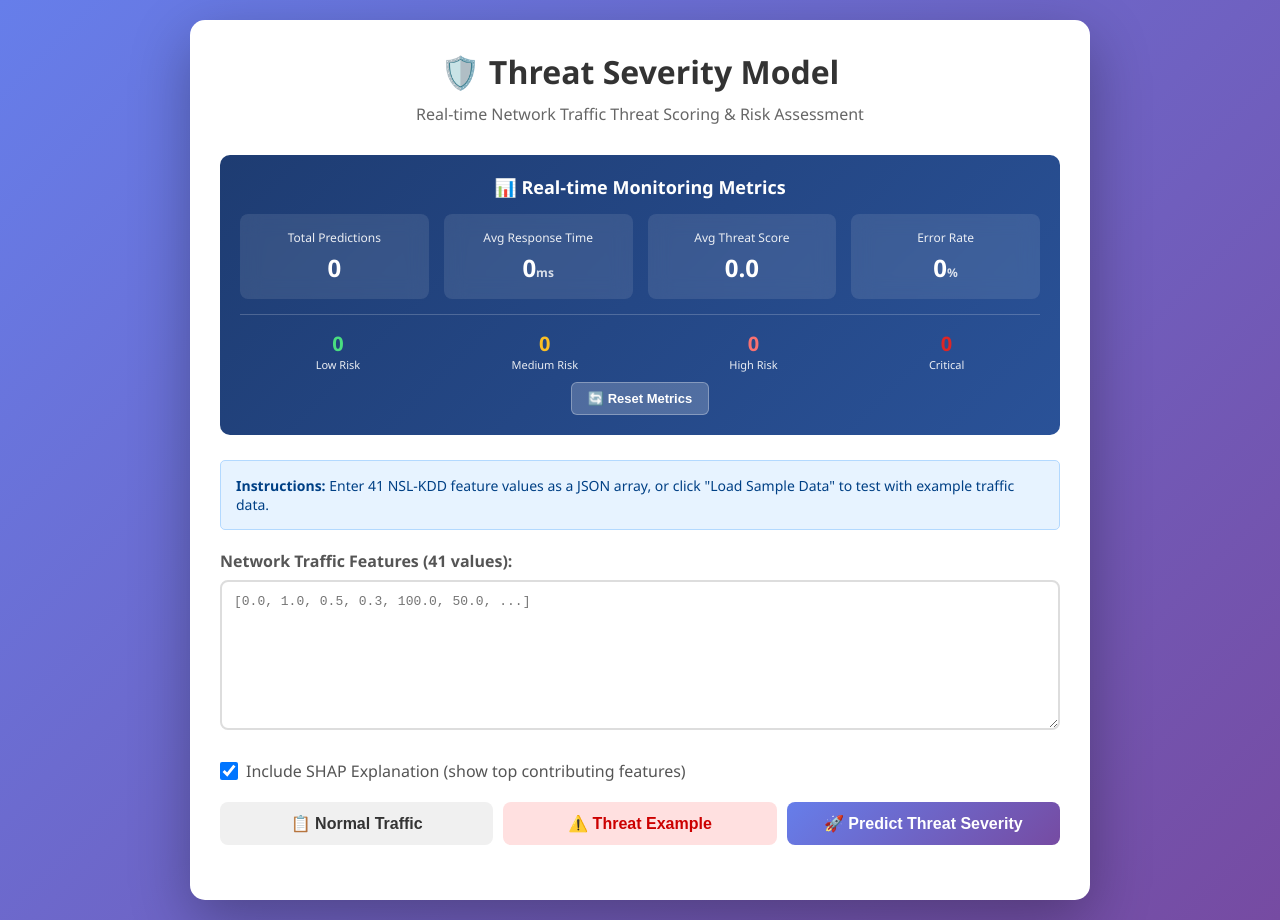
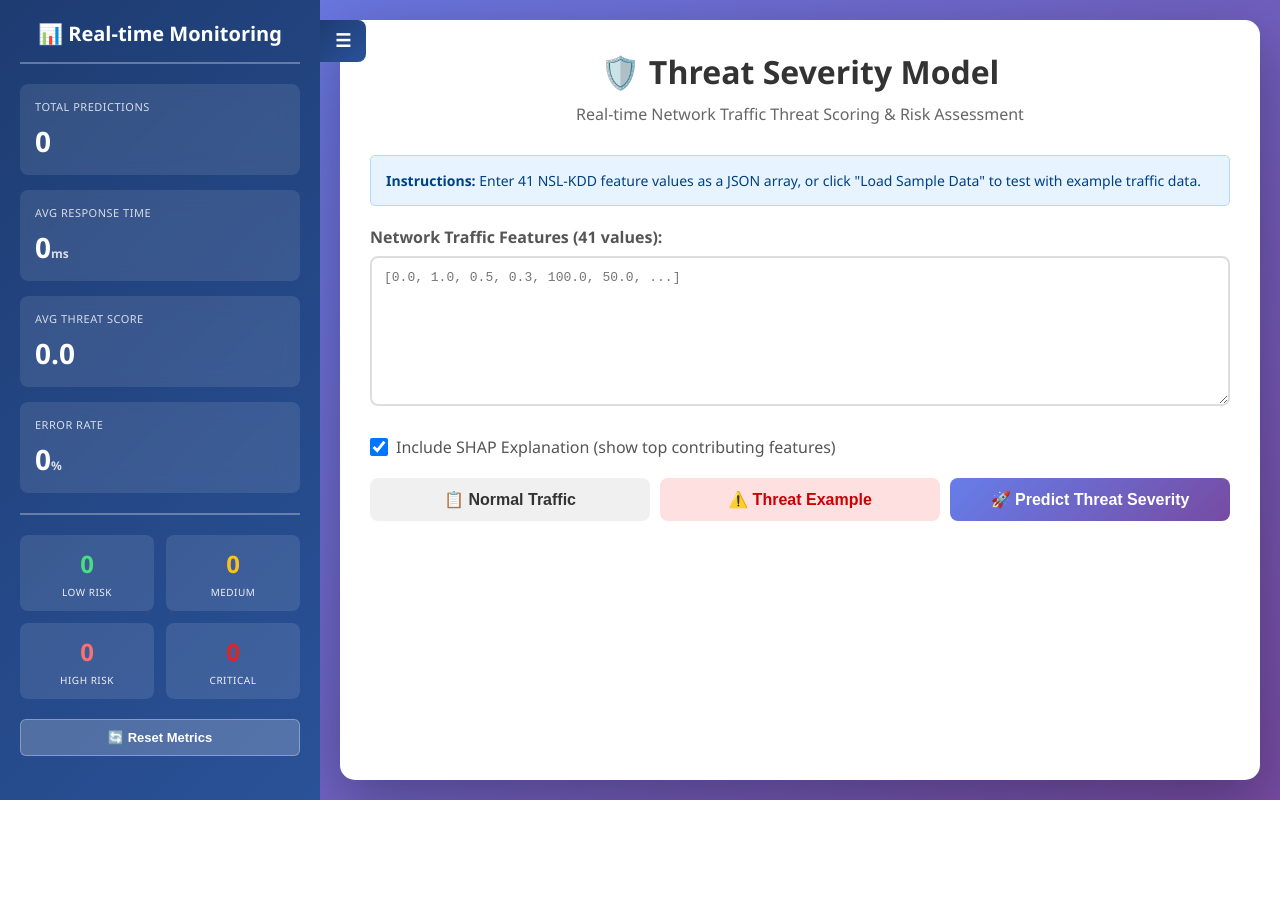
Before and after one commit to velagalasr/threat-severity-model, a plain HTML site: page public/index.html in a window 1280 px wide. After the commit the page ends 800 px from the top, so only its background shows below. Drawn offline with Linux system fonts and the light colour scheme.

Commit message:
Move metrics to collapsible left sidebar with toggle button

```diff
--- a/public/index.html
+++ b/public/index.html
@@ -15,16 +15,63 @@
             font-family: 'Segoe UI', Tahoma, Geneva, Verdana, sans-serif;
             background: linear-gradient(135deg, #667eea 0%, #764ba2 100%);
             min-height: 100vh;
+            padding: 0;
+            margin: 0;
+            display: flex;
+        }
+
+        .metrics-sidebar {
+            width: 320px;
+            background: linear-gradient(135deg, #1e3c72 0%, #2a5298 100%);
+            color: white;
             padding: 20px;
+            overflow-y: auto;
+            transition: margin-left 0.3s ease;
+            position: fixed;
+            height: 100vh;
+            left: 0;
+            top: 0;
+            z-index: 1000;
+        }
+
+        .metrics-sidebar.collapsed {
+            margin-left: -320px;
+        }
+
+        .toggle-metrics {
+            position: fixed;
+            left: 320px;
+            top: 20px;
+            background: linear-gradient(135deg, #1e3c72 0%, #2a5298 100%);
+            color: white;
+            border: none;
+            padding: 10px 15px;
+            border-radius: 0 8px 8px 0;
+            cursor: pointer;
+            z-index: 999;
+            transition: left 0.3s ease;
+            font-size: 18px;
+        }
+
+        .toggle-metrics.collapsed {
+            left: 0;
         }
 
         .container {
-            max-width: 900px;
-            margin: 0 auto;
+            flex: 1;
+            margin-left: 340px;
+            margin-right: 20px;
+            margin-top: 20px;
+            margin-bottom: 20px;
             background: white;
             border-radius: 15px;
             box-shadow: 0 20px 60px rgba(0,0,0,0.3);
             padding: 30px;
+            transition: margin-left 0.3s ease;
+        }
+
+        .container.sidebar-collapsed {
+            margin-left: 20px;
         }
 
         h1 {
@@ -207,23 +254,21 @@
         }
 
         .metrics-panel {
-            background: linear-gradient(135deg, #1e3c72 0%, #2a5298 100%);
-            border-radius: 10px;
-            padding: 20px;
-            margin-bottom: 25px;
             color: white;
         }
 
         .metrics-header {
-            font-size: 18px;
+            font-size: 20px;
             font-weight: 600;
-            margin-bottom: 15px;
+            margin-bottom: 20px;
             text-align: center;
+            padding-bottom: 15px;
+            border-bottom: 2px solid rgba(255, 255, 255, 0.3);
         }
 
         .metrics-grid {
-            display: grid;
-            grid-template-columns: repeat(auto-fit, minmax(150px, 1fr));
+            display: flex;
+            flex-direction: column;
             gap: 15px;
         }
 
@@ -231,18 +276,19 @@
             background: rgba(255, 255, 255, 0.1);
             border-radius: 8px;
             padding: 15px;
-            text-align: center;
             backdrop-filter: blur(10px);
         }
 
         .metric-label {
-            font-size: 12px;
-            opacity: 0.9;
-            margin-bottom: 5px;
+            font-size: 11px;
+            opacity: 0.8;
+            margin-bottom: 8px;
+            text-transform: uppercase;
+            letter-spacing: 0.5px;
         }
 
         .metric-value {
-            font-size: 24px;
+            font-size: 28px;
             font-weight: bold;
         }
 
@@ -252,53 +298,84 @@
         }
 
         .threat-distribution {
-            display: flex;
-            justify-content: space-around;
-            margin-top: 15px;
-            padding-top: 15px;
-            border-top: 1px solid rgba(255, 255, 255, 0.2);
+            display: grid;
+            grid-template-columns: 1fr 1fr;
+            gap: 12px;
+            margin-top: 20px;
+            padding-top: 20px;
+            border-top: 2px solid rgba(255, 255, 255, 0.3);
         }
 
         .dist-item {
+            background: rgba(255, 255, 255, 0.1);
+            padding: 12px;
+            border-radius: 8px;
             text-align: center;
         }
 
         .dist-count {
-            font-size: 20px;
+            font-size: 24px;
             font-weight: bold;
+            margin-bottom: 5px;
         }
 
         .dist-label {
-            font-size: 11px;
+            font-size: 10px;
             opacity: 0.9;
+            text-transform: uppercase;
+            letter-spacing: 0.5px;
         }
 
         .btn-reset {
             background: rgba(255, 255, 255, 0.2);
             color: white;
             border: 1px solid rgba(255, 255, 255, 0.3);
-            padding: 8px 16px;
+            padding: 10px 16px;
             border-radius: 6px;
             cursor: pointer;
             font-size: 13px;
-            margin-top: 10px;
+            margin-top: 20px;
+            width: 100%;
             transition: all 0.3s;
         }
 
         .btn-reset:hover {
             background: rgba(255, 255, 255, 0.3);
-            transform: scale(1.05);
+        }
+
+        @media (max-width: 768px) {
+            .metrics-sidebar {
+                width: 100%;
+                height: auto;
+                position: relative;
+            }
+
+            .metrics-sidebar.collapsed {
+                display: none;
+            }
+
+            .toggle-metrics {
+                position: relative;
+                left: 0 !important;
+                margin: 10px;
+                border-radius: 8px;
+            }
+
+            .container {
+                margin-left: 0 !important;
+                margin-right: 0;
+            }
         }
     </style>
 </head>
 <body>
-    <div class="container">
-        <h1>🛡️ Threat Severity Model</h1>
-        <p class="subtitle">Real-time Network Traffic Threat Scoring & Risk Assessment</p>
+    <!-- Toggle Button -->
+    <button class="toggle-metrics" id="toggleBtn" onclick="toggleSidebar()">☰</button>
 
-        <!-- Real-time Metrics Panel -->
+    <!-- Metrics Sidebar -->
+    <div class="metrics-sidebar" id="metricsSidebar">
         <div class="metrics-panel">
-            <div class="metrics-header">📊 Real-time Monitoring Metrics</div>
+            <div class="metrics-header">📊 Real-time Monitoring</div>
             <div class="metrics-grid">
                 <div class="metric-card">
                     <div class="metric-label">Total Predictions</div>
@@ -324,7 +401,7 @@
                 </div>
                 <div class="dist-item">
                     <div class="dist-count" id="mediumCount" style="color: #fbbf24;">0</div>
-                    <div class="dist-label">Medium Risk</div>
+                    <div class="dist-label">Medium</div>
                 </div>
                 <div class="dist-item">
                     <div class="dist-count" id="highCount" style="color: #f87171;">0</div>
@@ -335,10 +412,14 @@
                     <div class="dist-label">Critical</div>
                 </div>
             </div>
-            <div style="text-align: center;">
-                <button class="btn-reset" onclick="resetMetrics()">🔄 Reset Metrics</button>
-            </div>
+            <button class="btn-reset" onclick="resetMetrics()">🔄 Reset Metrics</button>
         </div>
+    </div>
+
+    <!-- Main Content -->
+    <div class="container" id="mainContainer">
+        <h1>🛡️ Threat Severity Model</h1>
+        <p class="subtitle">Real-time Network Traffic Threat Scoring & Risk Assessment</p>
 
         <div class="info-box">
             <strong>Instructions:</strong> Enter 41 NSL-KDD feature values as a JSON array, or click "Load Sample Data" to test with example traffic data.
@@ -652,6 +733,23 @@
             resultDiv.classList.add('show');
         }
 
+        // Toggle sidebar function
+        function toggleSidebar() {
+            const sidebar = document.getElementById('metricsSidebar');
+            const container = document.getElementById('mainContainer');
+            const toggleBtn = document.getElementById('toggleBtn');
+
+            sidebar.classList.toggle('collapsed');
+            container.classList.toggle('sidebar-collapsed');
+            toggleBtn.classList.toggle('collapsed');
+
+            // Update button icon
+            toggleBtn.textContent = sidebar.classList.contains('collapsed') ? '☰' : '✕';
+
+            // Save state to localStorage
+            localStorage.setItem('sidebarCollapsed', sidebar.classList.contains('collapsed'));
+        }
+
         // Allow Enter key in textarea to trigger prediction (Ctrl+Enter)
         document.getElementById('features').addEventListener('keydown', function(e) {
             if (e.ctrlKey && e.key === 'Enter') {
@@ -659,9 +757,15 @@
             }
         });
 
-        // Load metrics on page load
+        // Load metrics and sidebar state on page load
         window.addEventListener('DOMContentLoaded', function() {
             updateMetrics();
+
+            // Restore sidebar state
+            const sidebarCollapsed = localStorage.getItem('sidebarCollapsed') === 'true';
+            if (sidebarCollapsed) {
+                toggleSidebar();
+            }
         });
     </script>
 </body>
```
